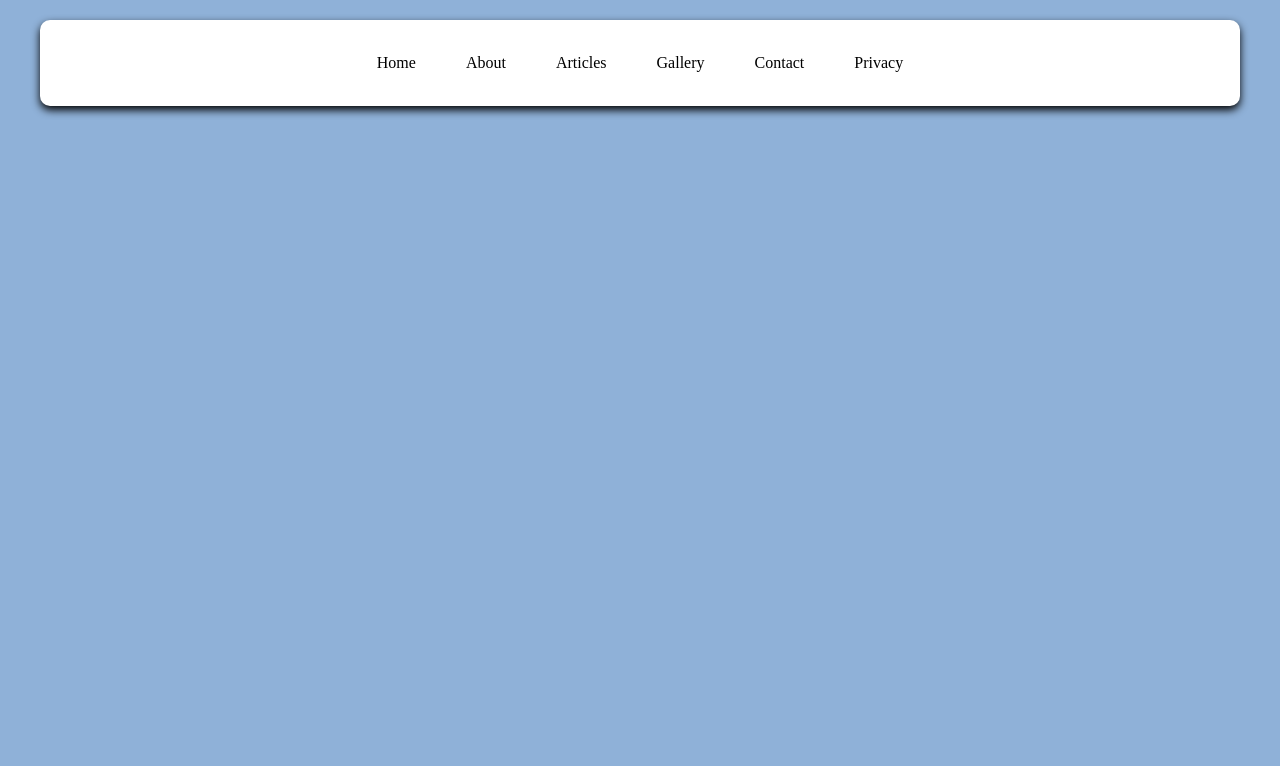
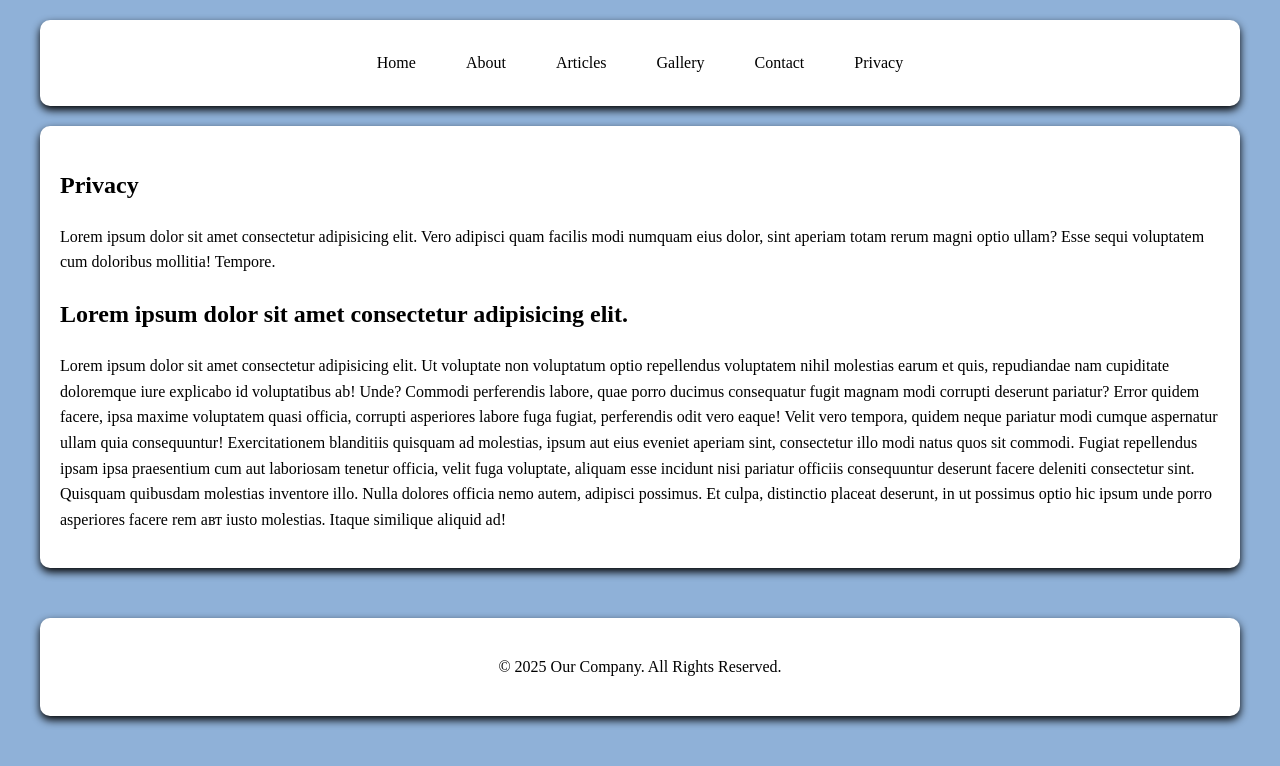
Before and after one commit to alexanderik79/home-work-3, a plain HTML site: page pages/privacy.html in a window 1280 px wide. Drawn offline with Linux system fonts and the light colour scheme.

Commit message:
add: content to privacy

```diff
--- a/pages/privacy.html
+++ b/pages/privacy.html
@@ -23,5 +23,27 @@
         </nav>
     </header>
 
+    <main>
+        <div class="container">
+            <section>
+                <h1>Privacy</h1>
+                <p>Lorem ipsum dolor sit amet consectetur adipisicing elit. Vero adipisci quam facilis modi numquam eius dolor, sint aperiam totam rerum magni optio ullam? Esse sequi voluptatem cum doloribus mollitia! Tempore.</p>
+
+                <h2>Lorem ipsum dolor sit amet consectetur adipisicing elit.</h2>
+                <p>Lorem ipsum dolor sit amet consectetur adipisicing elit. Ut voluptate non voluptatum optio repellendus voluptatem nihil molestias earum et quis, repudiandae nam cupiditate doloremque iure explicabo id voluptatibus ab! Unde?
+                Commodi perferendis labore, quae porro ducimus consequatur fugit magnam modi corrupti deserunt pariatur? Error quidem facere, ipsa maxime voluptatem quasi officia, corrupti asperiores labore fuga fugiat, perferendis odit vero eaque!
+                Velit vero tempora, quidem neque pariatur modi cumque aspernatur ullam quia consequuntur! Exercitationem blanditiis quisquam ad molestias, ipsum aut eius eveniet aperiam sint, consectetur illo modi natus quos sit commodi.
+                Fugiat repellendus ipsam ipsa praesentium cum aut laboriosam tenetur officia, velit fuga voluptate, aliquam esse incidunt nisi pariatur officiis consequuntur deserunt facere deleniti consectetur sint. Quisquam quibusdam molestias inventore illo.
+                Nulla dolores officia nemo autem, adipisci possimus. Et culpa, distinctio placeat deserunt, in ut possimus optio hic ipsum unde porro asperiores facere rem авт iusto molestias. Itaque similique aliquid ad!</p>
+            </section>
+        </div>
+    </main>
+
+    <footer>
+        <div class="container">
+            <p>&copy; 2025 Our Company. All Rights Reserved.</p>
+        </div>
+    </footer>
+
 </body>
 </html>
```
